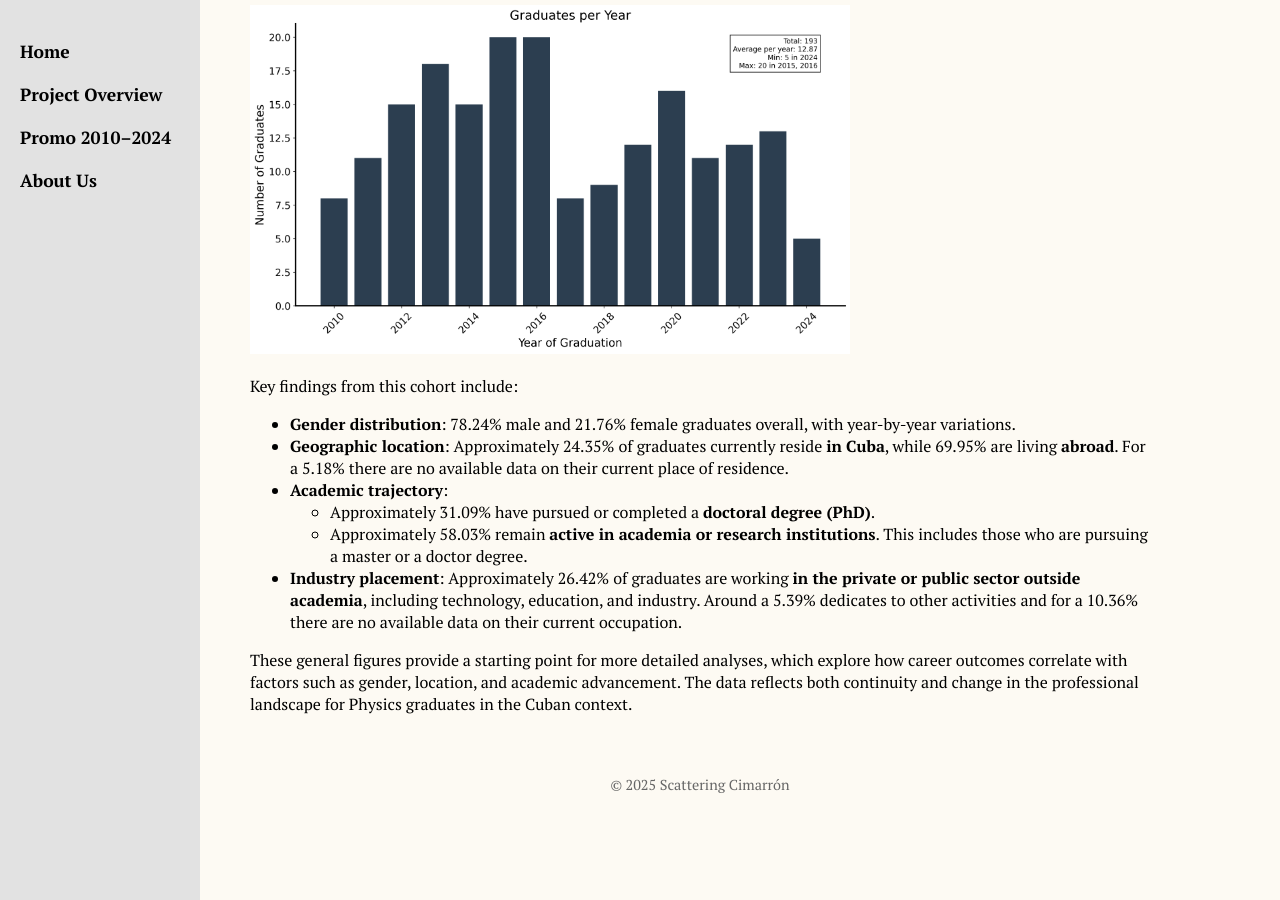
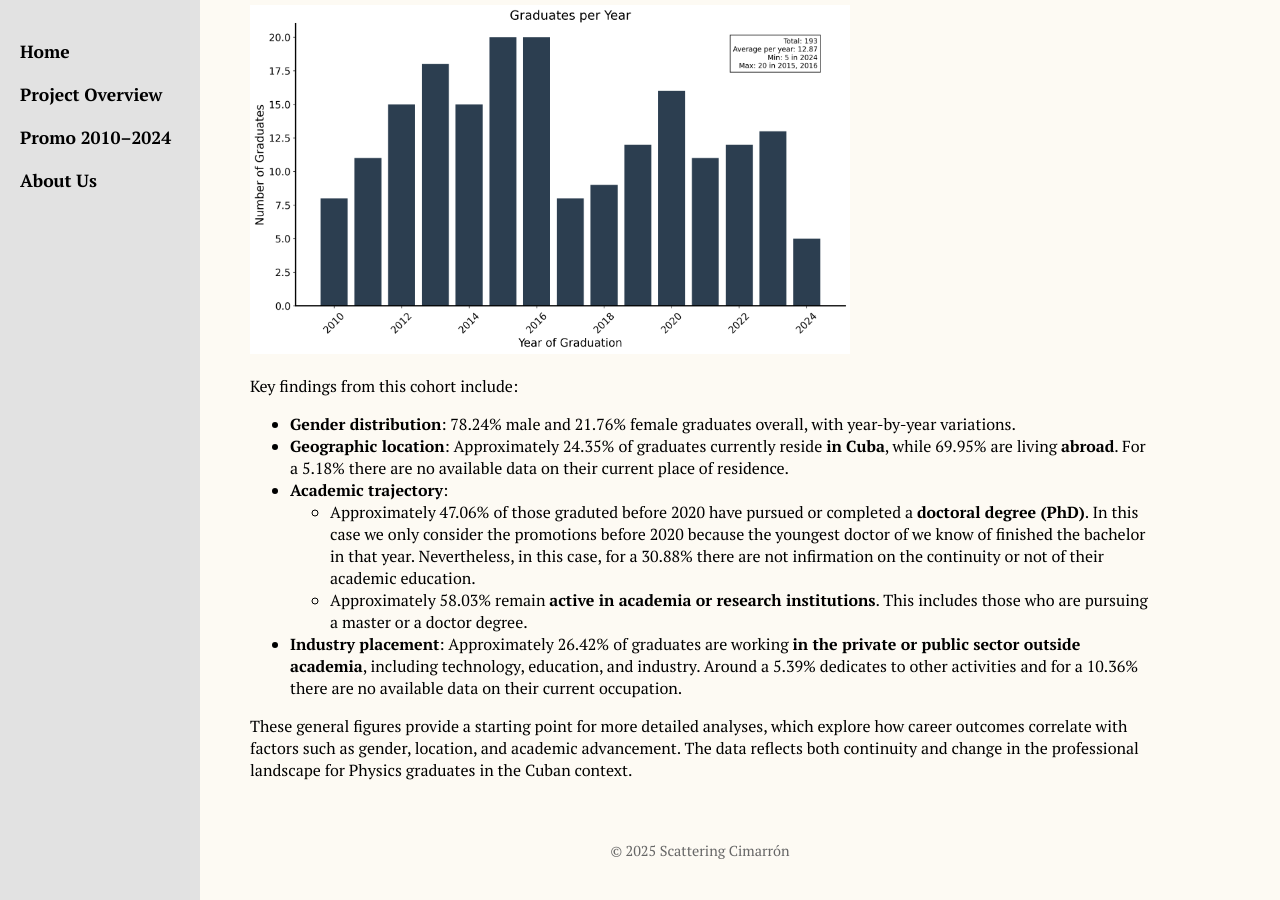
Before and after one commit to Gretica/Tracking_Cuban_Physicists, a Jekyll site: the page built from Promo_2010_2024.md, in a window 1280 px wide and 900 px high, scrolled down 752 px. Built offline with Jekyll 4.4.1, drawn with Linux system fonts in a browser that asks for light colours.

Commit message:
Update Promo_2010_2024.md

```diff
--- a/Promo_2010_2024.md
+++ b/Promo_2010_2024.md
@@ -28,7 +28,7 @@ Key findings from this cohort include:
 - **Gender distribution**: 78.24% male and 21.76% female graduates overall, with year-by-year variations.
 - **Geographic location**: Approximately 24.35% of graduates currently reside **in Cuba**, while 69.95% are living **abroad**. For a 5.18% there are no available data on their current place of residence.
 - **Academic trajectory**:
-  - Approximately 31.09% have pursued or completed a **doctoral degree (PhD)**.
+  - Approximately 47.06% of those graduted before 2020 have pursued or completed a **doctoral degree (PhD)**. In this case we only consider the promotions before 2020 because the youngest doctor of we know of finished the bachelor in that year. Nevertheless, in this case, for a 30.88% there are not infirmation on the continuity or not of their academic education.
   - Approximately 58.03% remain **active in academia or research institutions**. This includes those who are pursuing a master or a doctor degree.
 - **Industry placement**: Approximately 26.42% of graduates are working **in the private or public sector outside academia**, including technology, education, and industry. Around a 5.39% dedicates to other activities and for a 10.36% there are no available data on their current occupation.
 
```
